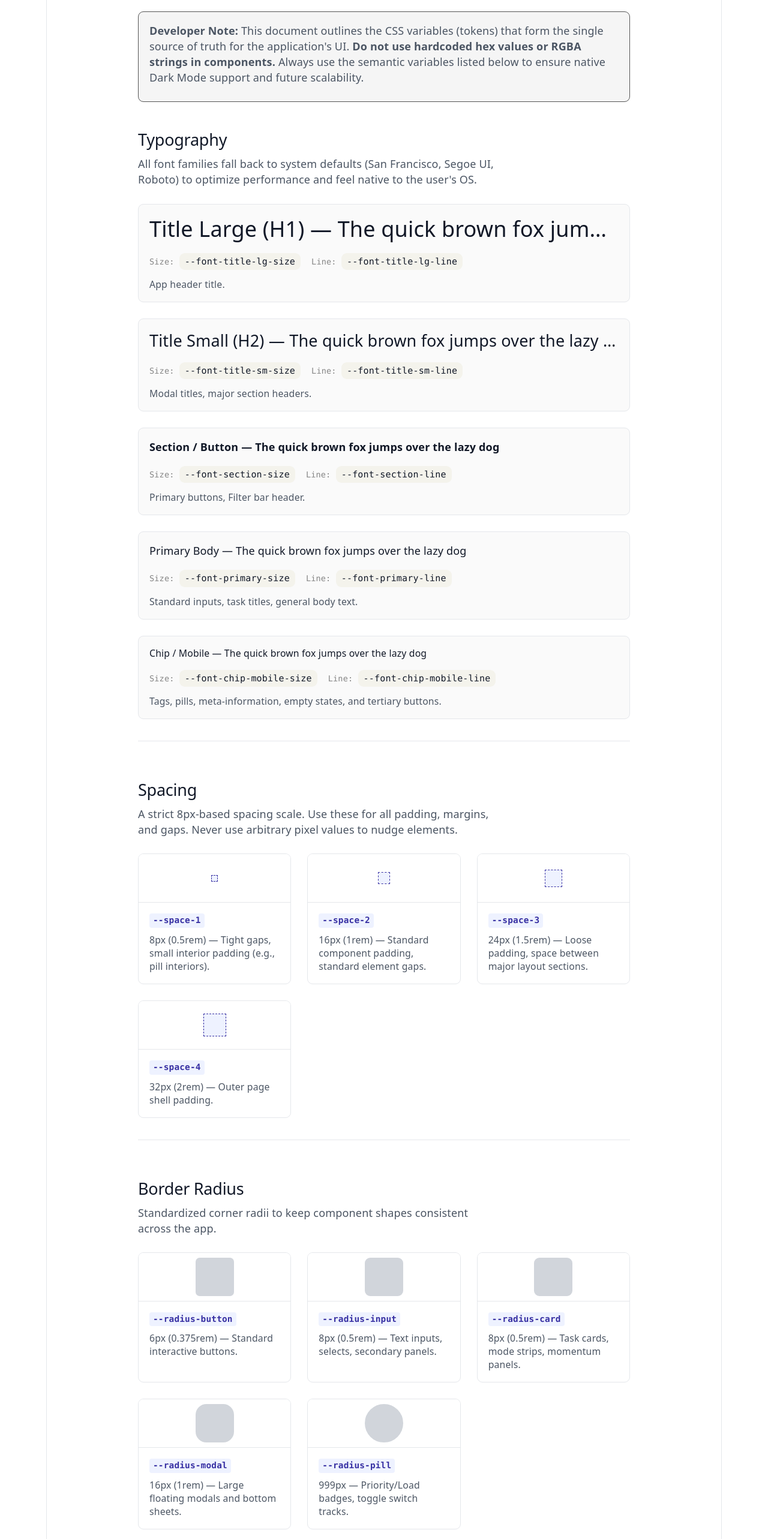
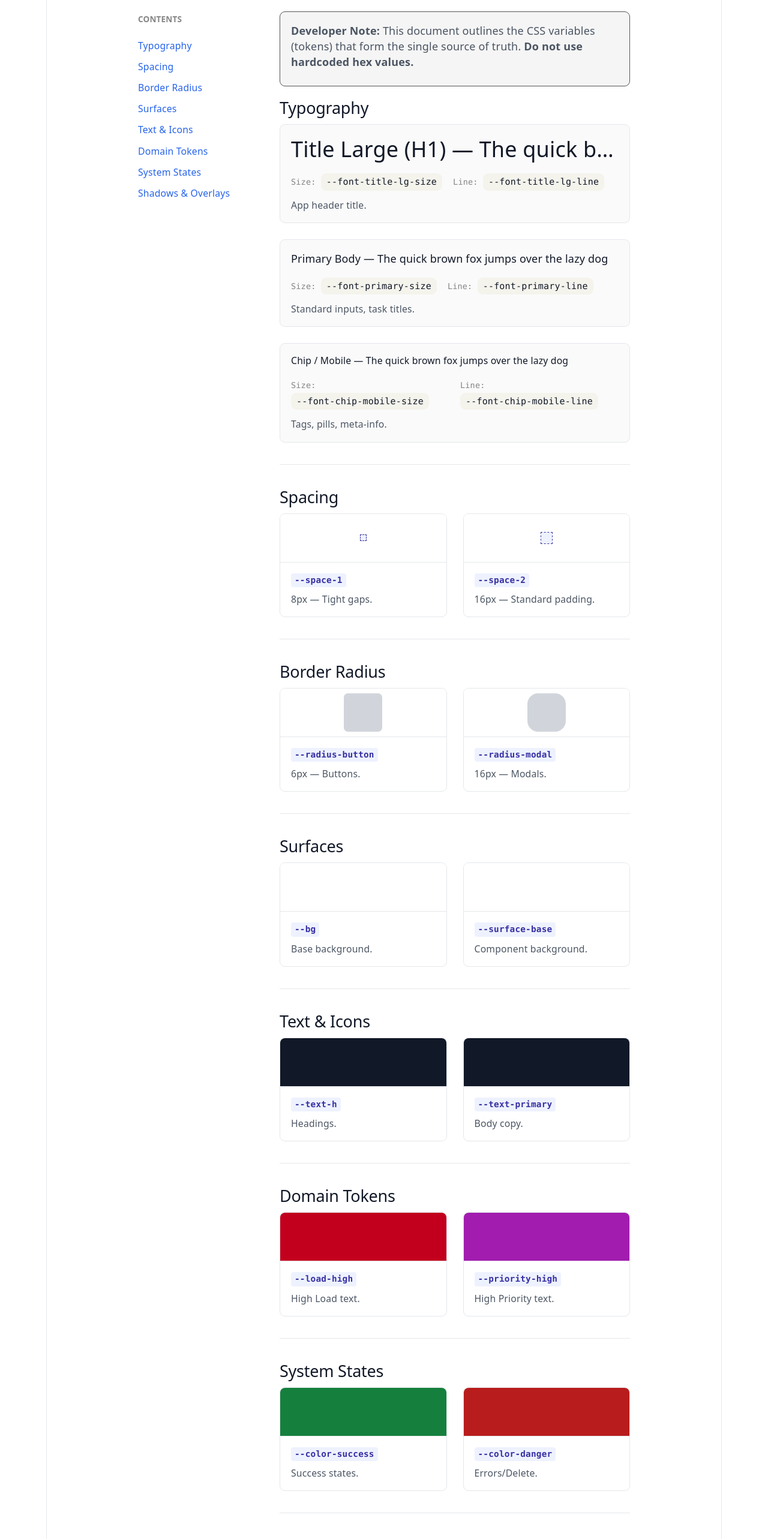
Before and after one commit to martinson-r/Cognitive-Load-Task-Organizer, a React (Vite) app: page /ui-guide in a window 1280 px wide. Shown: the part 100-2666 px from the top of the page at 60% size. Built offline with nearby package versions, Linux system fonts and the light colour scheme.

Commit message:
feat: add sticky sidebar to UI Guide page

```diff
--- a/src/components/UIGuide.jsx
+++ b/src/components/UIGuide.jsx
@@ -1,18 +1,11 @@
 import "../App.css";
 import "../styles/ui-guide.css";
 
-// ── Helper Components for Documentation ──
-
+// ── Helper Components ──
 function ColorToken({ varName, usage, border = false }) {
   return (
     <div className="token-card">
-      <div
-        className="token-card__preview"
-        style={{
-          background: `var(${varName})`,
-          borderBottom: border ? "none" : "1px solid var(--border-default)"
-        }}
-      />
+      <div className="token-card__preview" style={{ background: `var(${varName})`, borderBottom: border ? "none" : "1px solid var(--border-default)" }} />
       <div className="token-card__details">
         <code className="token-card__name">{varName}</code>
         <p className="token-card__usage">{usage}</p>
@@ -24,10 +17,7 @@ function ColorToken({ varName, usage, border = false }) {
 function TypeToken({ name, sizeVar, lineVar, weight = "400", usage }) {
   return (
     <div className="type-specimen">
-      <p
-        className="type-specimen__demo"
-        style={{ fontSize: `var(${sizeVar})`, lineHeight: `var(${lineVar})`, fontWeight: weight }}
-      >
+      <p className="type-specimen__demo" style={{ fontSize: `var(${sizeVar})`, lineHeight: `var(${lineVar})`, fontWeight: weight }}>
         {name} — The quick brown fox jumps over the lazy dog
       </p>
       <div className="type-specimen__meta">
@@ -39,34 +29,11 @@ function TypeToken({ name, sizeVar, lineVar, weight = "400", usage }) {
   );
 }
 
-function ShadowToken({ varName, usage, borderRadius = "var(--radius-card)" }) {
-  return (
-    <div className="token-card">
-      <div className="token-card__preview token-card__preview--shadow">
-        <div
-          className="token-card__preview-box"
-          style={{ boxShadow: `var(${varName})`, borderRadius }}
-        />
-      </div>
-      <div className="token-card__details">
-        <code className="token-card__name">{varName}</code>
-        <p className="token-card__usage">{usage}</p>
-      </div>
-    </div>
-  );
-}
-
 function SpaceToken({ varName, usage }) {
   return (
     <div className="token-card">
       <div className="token-card__preview" style={{ background: "var(--surface-base)" }}>
-        {/* We use a dashed purple box to visually represent the "invisible" space block */}
-        <div style={{
-          background: "var(--surface-filter-active)",
-          border: "1px dashed var(--priority-medium)",
-          width: `var(${varName})`,
-          height: `var(${varName})`
-        }} />
+        <div style={{ background: "var(--surface-filter-active)", border: "1px dashed var(--priority-medium)", width: `var(${varName})`, height: `var(${varName})` }} />
       </div>
       <div className="token-card__details">
         <code className="token-card__name">{varName}</code>
@@ -80,13 +47,7 @@ function RadiusToken({ varName, usage }) {
   return (
     <div className="token-card">
       <div className="token-card__preview" style={{ background: "var(--surface-base)" }}>
-        <div style={{
-          background: "var(--surface-muted)",
-          border: "2px solid var(--border-strong)",
-          width: "60px",
-          height: "60px",
-          borderRadius: `var(${varName})`
-        }} />
+        <div style={{ background: "var(--surface-muted)", border: "2px solid var(--border-strong)", width: "60px", height: "60px", borderRadius: `var(${varName})` }} />
       </div>
       <div className="token-card__details">
         <code className="token-card__name">{varName}</code>
@@ -96,202 +57,122 @@ function RadiusToken({ varName, usage }) {
   );
 }
 
+function ShadowToken({ varName, usage, borderRadius = "var(--radius-card)" }) {
+  return (
+    <div className="token-card">
+      <div className="token-card__preview token-card__preview--shadow">
+        <div className="token-card__preview-box" style={{ boxShadow: `var(${varName})`, borderRadius }} />
+      </div>
+      <div className="token-card__details">
+        <code className="token-card__name">{varName}</code>
+        <p className="token-card__usage">{usage}</p>
+      </div>
+    </div>
+  );
+}
 
 // ── Main Guide Page ──
+function UIGuide() {
+  const sections = [
+    { id: "typography", label: "Typography" },
+    { id: "spacing", label: "Spacing" },
+    { id: "radius", label: "Border Radius" },
+    { id: "surfaces", label: "Surfaces" },
+    { id: "text-icons", label: "Text & Icons" },
+    { id: "domain-tokens", label: "Domain Tokens" },
+    { id: "system-states", label: "System States" },
+    { id: "elevation", label: "Shadows & Overlays" },
+  ];
 
-function UIGuide() {
   return (
     <div className="app">
       <header className="app-header">
         <h1>UI Implementation Guide</h1>
         <div className="header-controls">
-          <a href="/" className="data-btn" style={{ textDecoration: 'none' }}>
-            ← Back to App
-          </a>
+          <a href="/" className="data-btn" style={{ textDecoration: 'none' }}>← Back to App</a>
         </div>
       </header>
 
-      <main className="app-main">
+      <main className="app-main" style={{ display: 'grid', gridTemplateColumns: '200px 1fr', gap: 'var(--space-4)', alignItems: 'start' }}>
+
+        {/* Table of Contents - Sticky Sidebar */}
+        <nav style={{ position: 'sticky', top: 'var(--space-2)', display: 'flex', flexDirection: 'column', gap: 'var(--space-1)' }}>
+          <p style={{ fontSize: '0.75rem', fontWeight: 'bold', textTransform: 'uppercase', color: 'var(--text-tertiary)', marginBottom: 'var(--space-1)' }}>Contents</p>
+          {sections.map(s => (
+            <a key={s.id} href={`#${s.id}`} style={{ fontSize: 'var(--font-chip-mobile-size)', color: 'var(--color-link)', textDecoration: 'none' }}>{s.label}</a>
+          ))}
+        </nav>
+
+        <div style={{ minWidth: 0 }}>
           <div className="info-banner">
-          <p>
-            <strong>Developer Note:</strong> This document outlines the CSS variables (tokens) that form the single source of truth for the application's UI. <strong>Do not use hardcoded hex values or RGBA strings in components.</strong> Always use the semantic variables listed below to ensure native Dark Mode support and future scalability.
-          </p>
+            <p><strong>Developer Note:</strong> This document outlines the CSS variables (tokens) that form the single source of truth. <strong>Do not use hardcoded hex values.</strong></p>
           </div>
 
-        {/* ── Typography ── */}
-        <section className="ui-guide-section">
+          <section id="typography" className="ui-guide-section">
             <h2>Typography</h2>
-          <p className="ui-guide-desc">All font families fall back to system defaults (San Francisco, Segoe UI, Roboto) to optimize performance and feel native to the user's OS.</p>
-
             <div className="type-specimen-list">
-            <TypeToken
-              name="Title Large (H1)"
-              sizeVar="--font-title-lg-size"
-              lineVar="--font-title-lg-line"
-              weight="500"
-              usage="App header title."
-            />
-            <TypeToken
-              name="Title Small (H2)"
-              sizeVar="--font-title-sm-size"
-              lineVar="--font-title-sm-line"
-              weight="500"
-              usage="Modal titles, major section headers."
-            />
-            <TypeToken
-              name="Section / Button"
-              sizeVar="--font-section-size"
-              lineVar="--font-section-line"
-              weight="600"
-              usage="Primary buttons, Filter bar header."
-            />
-            <TypeToken
-              name="Primary Body"
-              sizeVar="--font-primary-size"
-              lineVar="--font-primary-line"
-              usage="Standard inputs, task titles, general body text."
-            />
-            <TypeToken
-              name="Chip / Mobile"
-              sizeVar="--font-chip-mobile-size"
-              lineVar="--font-chip-mobile-line"
-              usage="Tags, pills, meta-information, empty states, and tertiary buttons."
-            />
+              <TypeToken name="Title Large (H1)" sizeVar="--font-title-lg-size" lineVar="--font-title-lg-line" weight="500" usage="App header title." />
+              <TypeToken name="Primary Body" sizeVar="--font-primary-size" lineVar="--font-primary-line" usage="Standard inputs, task titles." />
+              <TypeToken name="Chip / Mobile" sizeVar="--font-chip-mobile-size" lineVar="--font-chip-mobile-line" usage="Tags, pills, meta-info." />
             </div>
           </section>
 
-        {/* ── Spacing ── */}
-        <section className="ui-guide-section">
+          <section id="spacing" className="ui-guide-section">
             <h2>Spacing</h2>
-          <p className="ui-guide-desc">
-            A strict 8px-based spacing scale. Use these for all padding, margins, and gaps. Never use arbitrary pixel values to nudge elements.
-          </p>
             <div className="token-grid">
-            <SpaceToken varName="--space-1" usage="8px (0.5rem) — Tight gaps, small interior padding (e.g., pill interiors)." />
-            <SpaceToken varName="--space-2" usage="16px (1rem) — Standard component padding, standard element gaps." />
-            <SpaceToken varName="--space-3" usage="24px (1.5rem) — Loose padding, space between major layout sections." />
-            <SpaceToken varName="--space-4" usage="32px (2rem) — Outer page shell padding." />
+              <SpaceToken varName="--space-1" usage="8px — Tight gaps." />
+              <SpaceToken varName="--space-2" usage="16px — Standard padding." />
             </div>
           </section>
 
-        {/* ── Border Radius ── */}
-        <section className="ui-guide-section">
+          <section id="radius" className="ui-guide-section">
             <h2>Border Radius</h2>
-          <p className="ui-guide-desc">
-            Standardized corner radii to keep component shapes consistent across the app.
-          </p>
             <div className="token-grid">
-            <RadiusToken varName="--radius-button" usage="6px (0.375rem) — Standard interactive buttons." />
-            <RadiusToken varName="--radius-input" usage="8px (0.5rem) — Text inputs, selects, secondary panels." />
-            <RadiusToken varName="--radius-card" usage="8px (0.5rem) — Task cards, mode strips, momentum panels." />
-            <RadiusToken varName="--radius-modal" usage="16px (1rem) — Large floating modals and bottom sheets." />
-            <RadiusToken varName="--radius-pill" usage="999px — Priority/Load badges, toggle switch tracks." />
+              <RadiusToken varName="--radius-button" usage="6px — Buttons." />
+              <RadiusToken varName="--radius-modal" usage="16px — Modals." />
             </div>
           </section>
 
-        {/* ── Surfaces ── */}
-        <section className="ui-guide-section">
+          <section id="surfaces" className="ui-guide-section">
             <h2>Surfaces</h2>
-          <p className="ui-guide-desc">Background colors for structural elements. These invert automatically in Dark Mode.</p>
             <div className="token-grid">
-            <ColorToken varName="--bg" usage="The absolute base layer (body background)." />
-            <ColorToken varName="--surface-base" usage="Standard component background (cards, modals)." />
-            <ColorToken varName="--surface-subtle" usage="Slightly offset background (inputs, secondary panels)." />
-            <ColorToken varName="--surface-light" usage="Hover states, mode strips, info banners." />
-            <ColorToken varName="--surface-muted" usage="Disabled fills, inactive toggle tracks." />
+              <ColorToken varName="--bg" usage="Base background." />
+              <ColorToken varName="--surface-base" usage="Component background." />
             </div>
           </section>
 
-        {/* ── Text Colors ── */}
-        <section className="ui-guide-section">
+          <section id="text-icons" className="ui-guide-section">
             <h2>Text & Icons</h2>
-          <p className="ui-guide-desc">Semantic text colors designed for maximum readability across themes.</p>
             <div className="token-grid">
-            <ColorToken varName="--text-h" usage="Highest contrast. Use for headings and active task titles." />
-            <ColorToken varName="--text-primary" usage="Strong contrast. Standard body copy." />
-            <ColorToken varName="--text-secondary" usage="Medium contrast. Descriptions, inactive tabs." />
-            <ColorToken varName="--text-tertiary" usage="Low contrast. Empty states, placeholders, muted hints." />
-            <ColorToken varName="--text-highlight" usage="Always white. Used on top of dark filled buttons/toggles." border />
-            <ColorToken varName="--icon" usage="Standard icon color." />
-            <ColorToken varName="--icon-subtle" usage="Inactive or secondary icons (e.g. card actions)." />
+              <ColorToken varName="--text-h" usage="Headings." />
+              <ColorToken varName="--text-primary" usage="Body copy." />
             </div>
           </section>
 
-        {/* ── Borders & Interactive ── */}
-        <section className="ui-guide-section">
-          <h2>Borders & Interactive States</h2>
-          <p className="ui-guide-desc">Structural dividers and accessibility focus rings.</p>
+          <section id="domain-tokens" className="ui-guide-section">
+            <h2>Domain Tokens</h2>
             <div className="token-grid">
-            <ColorToken varName="--border-default" usage="Standard dividers, card outlines." />
-            <ColorToken varName="--border-strong" usage="Higher contrast borders (buttons)." />
-            <ColorToken varName="--border-input" usage="Input field outlines." />
-            <ColorToken varName="--focus-ring" usage="Universal accessibility focus ring outline (aliased to --color-link)." />
-            <ColorToken varName="--focus-ring-subtle" usage="Soft box-shadow focus for inputs/selects." />
+              <ColorToken varName="--load-high" usage="High Load text." />
+              <ColorToken varName="--priority-high" usage="High Priority text." />
             </div>
           </section>
 
-        {/* ── Shadows & Overlays ── */}
-        <section className="ui-guide-section">
-          <h2>Shadows & Overlays</h2>
-          <p className="ui-guide-desc">Elevation and depth tokens. Do not use raw RGBA values in components.</p>
+          <section id="system-states" className="ui-guide-section">
+            <h2>System States</h2>
             <div className="token-grid">
-            <ShadowToken varName="--shadow-sm" usage="Active buttons, selected mode pills." />
-            <ShadowToken varName="--shadow-md" usage="Dropdown menus, submenus." />
-            <ShadowToken varName="--shadow-modal-mobile" usage="Modals and bottom sheets on mobile devices." borderRadius="var(--radius-modal) var(--radius-modal) 0 0" />
-            <ShadowToken varName="--shadow-modal-desktop" usage="Centered modals on desktop devices." borderRadius="var(--radius-modal)" />
-            <ColorToken varName="--backdrop-overlay" usage="Base semi-transparent overlay for standard modals." />
-            <ColorToken varName="--backdrop-overlay-dark" usage="Darker overlay for stacked bottom sheets (segment pickers)." />
+              <ColorToken varName="--color-success" usage="Success states." />
+              <ColorToken varName="--color-danger" usage="Errors/Delete." />
             </div>
           </section>
 
-
-{/* ── Semantic App Tokens ── */}
-        <section className="ui-guide-section">
-          <h2>Domain Tokens: Cognitive Load & Priority</h2>
-          <p className="ui-guide-desc">
-            These tokens map directly to the core data models of the application. Always use these paired variables (background + text) when rendering task attributes, rather than generic semantic colors.
-          </p>
-
-          <h3 style={{ fontSize: "0.9rem", marginTop: "var(--space-3)", marginBottom: "var(--space-2)", color: "var(--text-secondary)" }}>
-            Cognitive Load
-          </h3>
+          <section id="elevation" className="ui-guide-section">
+            <h2>Shadows & Overlays</h2>
             <div className="token-grid">
-            <ColorToken varName="--load-low-bg" usage="Background for Low Load pills." border />
-            <ColorToken varName="--load-low" usage="Text/Icon color for Low Load." />
-
-            <ColorToken varName="--load-medium-bg" usage="Background for Medium Load pills." border />
-            <ColorToken varName="--load-medium" usage="Text/Icon color for Medium Load." />
-
-            <ColorToken varName="--load-high-bg" usage="Background for High Load pills." border />
-            <ColorToken varName="--load-high" usage="Text/Icon color for High Load." />
-          </div>
-
-          <h3 style={{ fontSize: "0.9rem", marginTop: "var(--space-4)", marginBottom: "var(--space-2)", color: "var(--text-secondary)" }}>
-            Priority
-          </h3>
-          <div className="token-grid">
-            <ColorToken varName="--priority-low-bg" usage="Background for Low Priority pills." border />
-            <ColorToken varName="--priority-low" usage="Text/Icon color for Low Priority." />
-
-            <ColorToken varName="--priority-medium-bg" usage="Background for Medium Priority pills." border />
-            <ColorToken varName="--priority-medium" usage="Text/Icon color for Medium Priority." />
-
-            <ColorToken varName="--priority-high-bg" usage="Background for High Priority pills." border />
-            <ColorToken varName="--priority-high" usage="Text/Icon color for High Priority." />
+              <ShadowToken varName="--shadow-md" usage="Submenus." />
+              <ColorToken varName="--backdrop-overlay" usage="Modal backdrop." />
             </div>
           </section>
-
-        {/* ── Semantic System Colors ── */}
-        <section className="ui-guide-section">
-          <h2>System States</h2>
-          <p className="ui-guide-desc">Colors reserved for global system feedback. Do not use these for task attributes.</p>
-          <div className="token-grid">
-            <ColorToken varName="--color-success" usage="Success messages and completed states." />
-            <ColorToken varName="--color-warning" usage="Warning banners and non-destructive alerts." />
-            <ColorToken varName="--color-danger" usage="Destructive actions (delete), error messages." />
-            <ColorToken varName="--color-danger-bg" usage="Subtle background for error states or danger zones." border />
         </div>
-        </section>
       </main>
     </div>
   );
```
Lines whose indentation alone changed are shown as unchanged.
